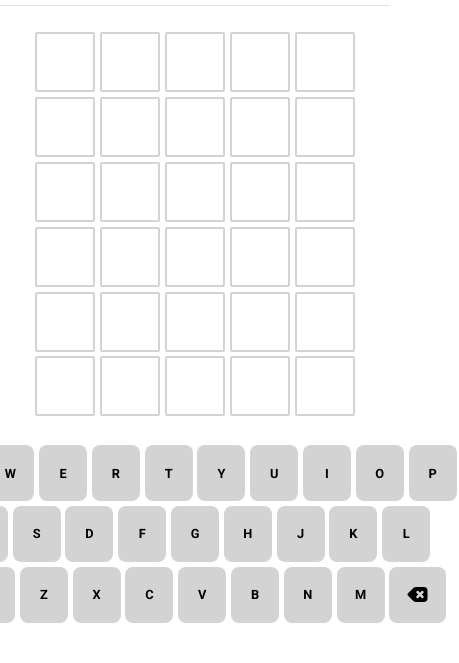
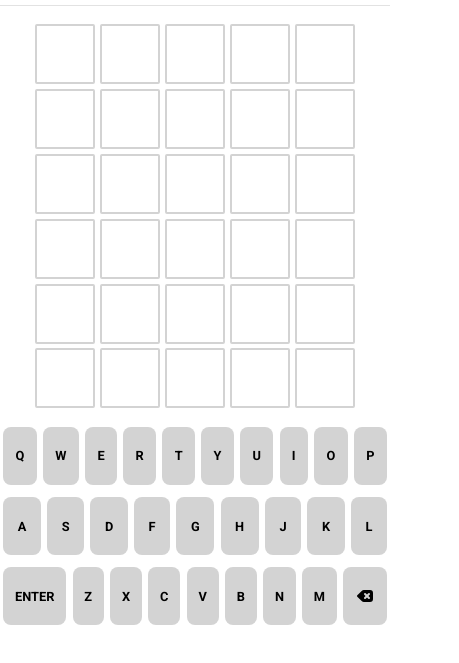
Before and after one commit to kgilla/wordle-clone, a website with bundled scripts: page index.html in a window 390 px wide. Shown: the part 41-704 px from the top of the page, 459 px wide, since content can reach past the window. Built offline with nearby package versions, Linux system fonts and the light colour scheme.

Commit message:
Added keyboard respondiveness for small screens

```diff
--- a/style.css
+++ b/style.css
@@ -1,4 +1,10 @@
 @import url("https://fonts.googleapis.com/css2?family=Roboto:ital,wght@0,100;0,300;0,400;0,500;0,700;0,900;1,100;1,300;1,400;1,500;1,700;1,900&display=swap");
+
+/* @media screen and (max-width: 992px) {
+  * {
+    font-size: 12px;
+  }
+} */
 
 * {
   font-family: "Roboto", sans-serif;
@@ -9,6 +15,7 @@
   --green: #388e3c;
   --yellow: #c9b458;
   --tile-size: 3.5rem;
+  --keyboard-height: calc(100vh * 0.25);
 }
 
 body {
@@ -44,8 +51,8 @@ body {
 }
 
 .keyboard-icon {
-  height: 25px;
-  width: 25px;
+  height: 20px;
+  width: 20px;
 }
 
 #game-container {
@@ -53,7 +60,7 @@ body {
   flex-direction: column;
   justify-content: center;
   align-items: center;
-  margin: 1.5rem;
+  margin: 1rem;
 }
 
 .game-row {
@@ -75,31 +82,38 @@ body {
 }
 
 #keyboard-container {
+  height: var(--keyboard-height);
   display: flex;
   flex-direction: column;
-  justify-content: center;
-  align-items: center;
 }
 
 .keyboard-row {
-  position: relative;
+  width: 100%;
+  max-width: 600px;
   display: flex;
+  justify-content: center;
+  flex-grow: 1;
+  margin: 0 auto 8px;
 }
 
 .keyboard-button {
+  height: 58px;
   display: flex;
   justify-content: center;
   align-items: center;
-  min-width: 3rem;
-  min-height: 3.5rem;
-  padding: 0.5rem 1rem;
-  margin: 0.15rem;
+  flex-grow: 1;
+  margin: 0 0.2rem;
   border: none;
   border-radius: 8px;
   background: lightgray;
   font-size: 0.8rem;
   font-weight: 600;
   text-transform: uppercase;
+}
+
+.keyboard-button:hover {
+  cursor: pointer;
+  filter: brightness(95%);
 }
 
 .message {
```
